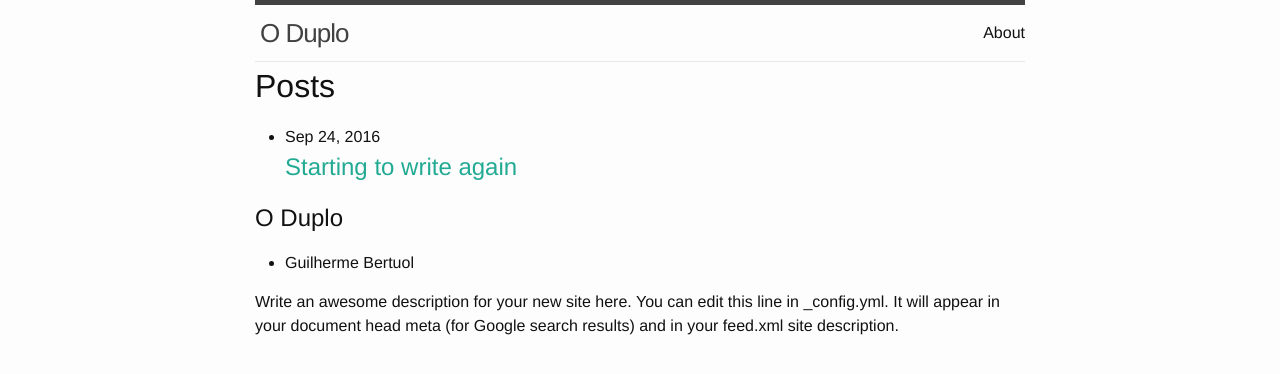
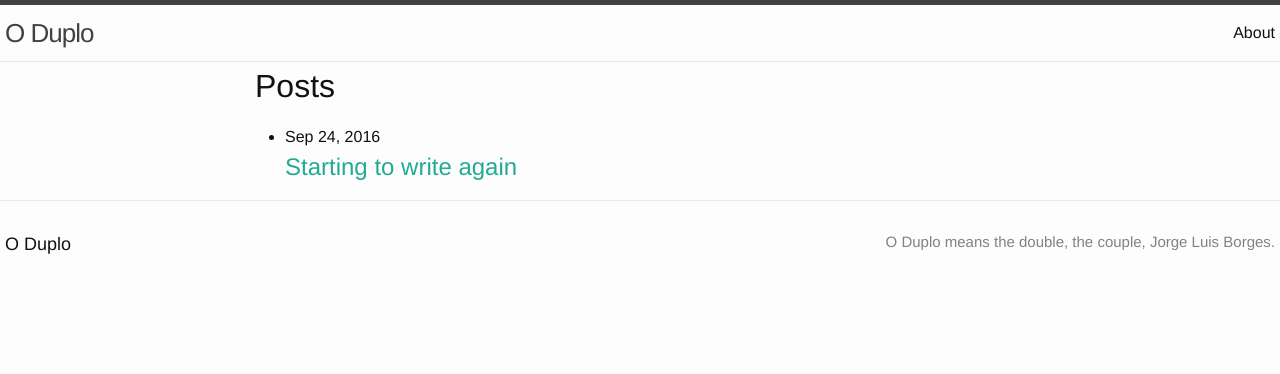
Before and after one commit to gbertuol/bertuol-web, a Jekyll site: the page built from index.html, in a window 1280 px wide. Shown: the top 374 px of the page. Built offline with Jekyll 4.4.1, drawn with Linux system fonts in a browser that asks for light colours.

Commit message:
Added CSS to the footer

```diff
--- a/_config.yml
+++ b/_config.yml
@@ -1,10 +1,8 @@
 author: Guilherme Bertuol
 title: O Duplo
 email: guilherme.bertuol@gmail.com
-description: > # this means to ignore newlines until "baseurl:"
-  Write an awesome description for your new site here. You can edit this
-  line in _config.yml. It will appear in your document head meta (for
-  Google search results) and in your feed.xml site description.
+description: >
+  O Duplo means the double, the couple, Jorge Luis Borges.
 lang: "pt-BR"
 
 # Build settings
--- a/_includes/footer.html
+++ b/_includes/footer.html
@@ -1,11 +1,4 @@
-<footer>
-  <div>
-    <h2>{{ site.title | escape}}</h2>
-    <ul>
-      <li>
-        {{ site.author | escape }}
-      </li>
-    </ul>
-    <p>{{ site.description | escape }}</p>
-  </div>
+<footer class="s-footer">
+    <h2 class="s-footer-title">{{ site.title | escape}}</h2>
+    <p class="s-footer-description">{{ site.description | escape }}</p>
 </footer>
--- a/_layouts/default.html
+++ b/_layouts/default.html
@@ -1,10 +1,10 @@
 <!DOCTYPE html>
 <html lang="{{ page.lang | default: site.lang | default: "en" }}">
   {% include head.html %}
-  <body class="s-body">
+  <body>
     {% include header.html %}
-    <main>
-      <div class="main-content">
+    <main class="s-container">
+      <div>
         {{ content }}
       </div>
     </main>
--- a/_sass/styles.scss
+++ b/_sass/styles.scss
@@ -76,15 +76,12 @@ li {
   }
 }
 
-/**
- * body
- */
 %clearfix:after {
    content: "";
    display: table;
    clear: both;
 }
-.s-body {
+.s-container {
    max-width: -webkit-calc(#{$content-width} - (#{$spacing-unit}));
    max-width:         calc(#{$content-width} - (#{$spacing-unit}));
    margin-right: auto;
@@ -102,7 +99,8 @@ li {
   border-bottom: 1px solid $gray-color-light;
   min-height: 56px;
   display: flex;
-
+  justify-content: space-between;
+  align-content: stretch;
 }
 
 .s-title {
@@ -112,7 +110,6 @@ li {
   letter-spacing: -1px;
   margin-bottom: 0;
   margin-left: 5px;
-  flex: 2 100%;
 
   &,
   &:visited {
@@ -122,7 +119,6 @@ li {
 
 .s-nav {
   line-height: 56px;
-  flex: 1;
   align-items: center;
   display: flex;
 
@@ -134,6 +130,28 @@ li {
     &:not(:last-child) {
       margin-right: 20px;
     }
+    &:last-child {
+      margin-right: 5px;
+    }
   }
+}
 
+.s-footer {
+  border-top: 1px solid $gray-color-light;
+  padding: $spacing-unit 0;
+  display: flex;
+  justify-content: space-between;
+  align-content: stretch;
 }
+
+.s-footer-title {
+  font-size: 18px;
+  margin-left: 5px;
+}
+
+.s-footer-description {
+  font-size: 15px;
+  color: $gray-color;
+  margin-right: 5px;
+  @extend %clearfix;
+}
```
